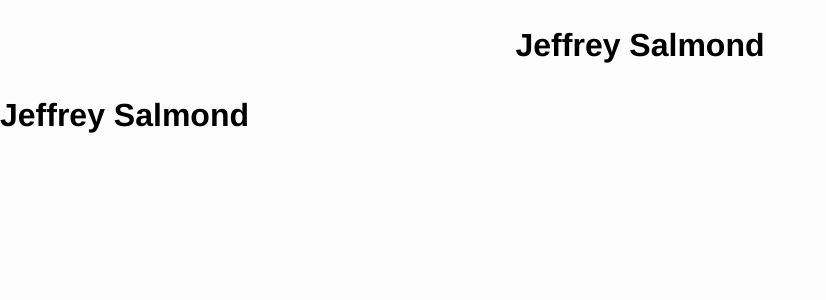
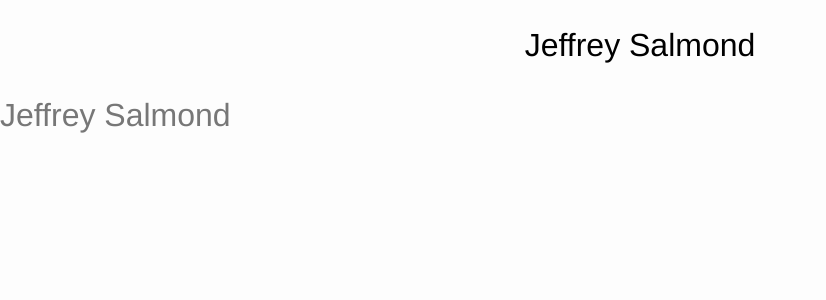
Before and after one commit to mjArcher/mjArcher.github.io, a Jekyll site: the page built from index.html, in a window 1280 px wide. Shown: the top 300 px of the page, without its empty margins (0-826 px from the left). Built offline with Jekyll 4.4.1, drawn with Linux system fonts in a browser that asks for light colours.

Commit message:
add font weights for headers

```diff
--- a/css/main.sass
+++ b/css/main.sass
@@ -9,9 +9,10 @@ body
   color: #777
   background-color: #fdfdfd
 
-  h1
-    color: black
+  h1, h2, h3, h4, h5
+    font-weight: 100
 
 header
   h1
+    color: black
     text-align: center
```
